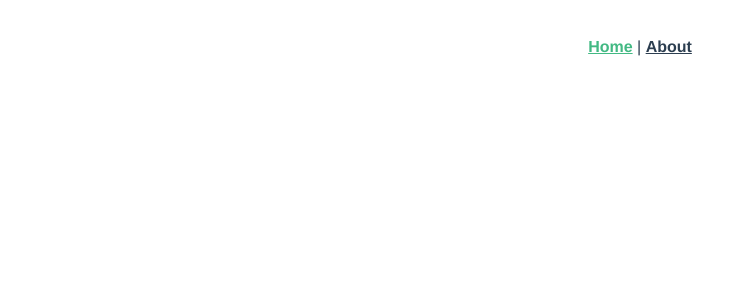
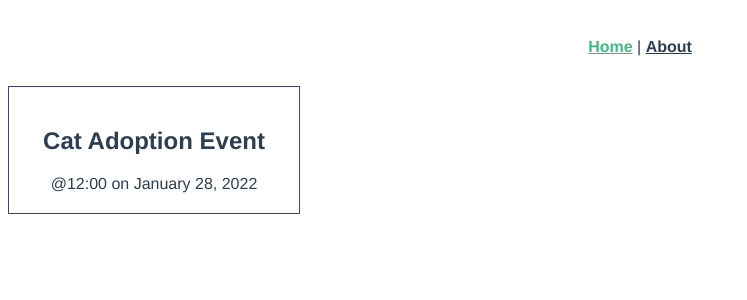
Before and after one commit to pongpiphat-k/Lab-02, a Vue app in the folder 331-intro-to-vite/: page / in a window 1280 px wide. Shown: the top 300 px of the page, without its empty margins (0-747 px from the left). Built offline with nearby package versions, Linux system fonts and the light colour scheme; the HTML template or start-up script is replaced by a standard one.

Commit message:
7. update EventCard.vue component

```diff
--- a/331-intro-to-vite/src/components/EventCard.vue
+++ b/331-intro-to-vite/src/components/EventCard.vue
@@ -1,42 +1,36 @@
 <script setup lang="ts">
-// defineProps<{
-//   msg: string
-// }>()
+import { ref } from 'vue';
+const event = ref({
+ id: 5928101,
+ category: 'animal welfare',
+ title: 'Cat Adoption Event',
+  description: 'Find your new feline friend at this event.',
+  date: 'January 28, 2022',
+  time: '12:00',
+  petsAllowed: true,
+  organizer: 'Kat Laydee'
+})
 </script>
 
 <template>
-  <!-- <div class="greetings">
-    <h1 class="green">{{ msg }}</h1>
-    <h3>
-      You’ve successfully created a project with
-      <a href="https://vite.dev/" target="_blank" rel="noopener">Vite</a> +
-      <a href="https://vuejs.org/" target="_blank" rel="noopener">Vue 3</a>. What's next?
-    </h3>
-  </div> -->
-  <div class = "greetings"></div>
+ <div class="event-class">
+  <div class="event-card">
+    <h2>{{ event.title }}</h2>
+    <span>@{{ event.time }} on {{ event.date }}</span>
+  </div>
+ </div>
 </template>
 
-<!-- <style scoped>
-h1 {
-  font-weight: 500;
-  font-size: 2.6rem;
-  position: relative;
-  top: -10px;
+<style scoped>
+.event-card {
+ padding: 20px;
+ width: 250px;
+ cursor: pointer;
+ border: 1px solid #39496c;
+ margin-bottom: 18px;
 }
-
-h3 {
-  font-size: 1.2rem;
+.event-card:hover {
+ transform: scale(1.01);
+ box-shadow: 0 3px 12px 0 rgba(0, 0, 0, 0.2);
 }
-
-.greetings h1,
-.greetings h3 {
-  text-align: center;
-}
-
-@media (min-width: 1024px) {
-  .greetings h1,
-  .greetings h3 {
-    text-align: left;
-  }
-}
-</style> -->
+</style>
--- a/331-intro-to-vite/src/views/HomeView.vue
+++ b/331-intro-to-vite/src/views/HomeView.vue
@@ -1,6 +1,10 @@
 <script setup lang="ts">
+// Update the path below if EventCard.vue is in a different folder
+import EventCard from '../components/EventCard.vue';
 </script>
 
 <template>
-<div class="home"></div>
+<div class="home">
+  <EventCard />
+  </div>
 </template>
```
